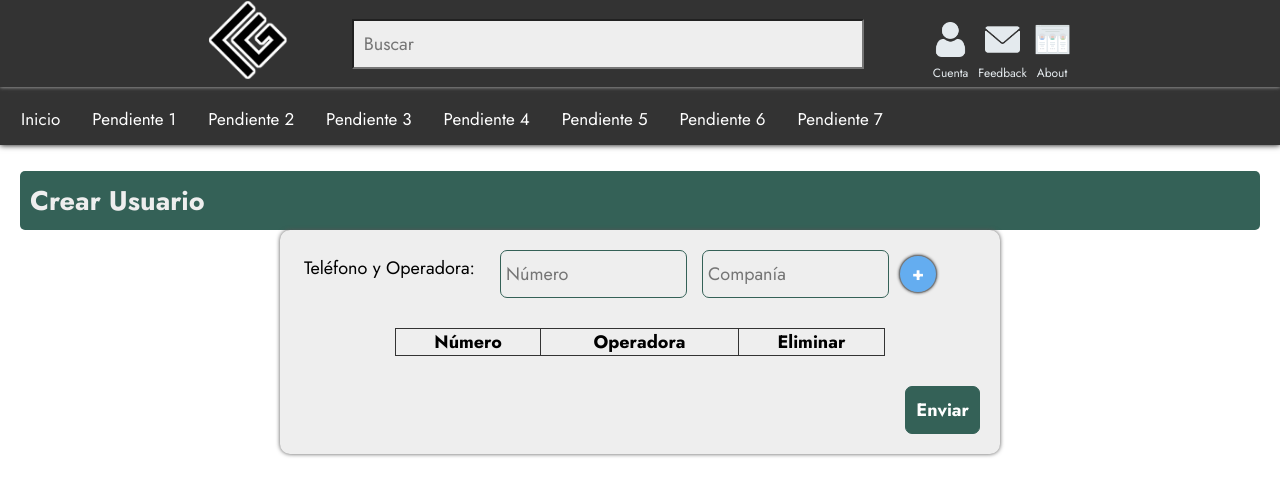
After one commit to czhizhpon/Practica04-MiAgendaTelef-nica, a PHP site: page /admin/view/user/phones.php in a window 1280 px wide. The commit adds this page. Shown: the top 496 px of the page. Run offline with PHP 8.4, Linux system fonts and the light colour scheme; lists and menus that the app fills with data are empty.

Commit message:
Creación: usuarios.

```diff
--- /dev/null
+++ b/admin/view/user/phones.php
@@ -0,0 +1,103 @@
+<!DOCTYPE html>
+<html lang="es">
+<head>
+	<meta charset="utf-8"/>
+	<meta name="viewport" content="width=device-width, initial-scale=1"/>
+    <link href="../../css/create_user_layout.css" rel="stylesheet"/>
+    <link href="../../css/main_format.css" rel="stylesheet"/>
+	<script src="../../js/create_phone_validation.js"></script>
+	<title>Crear Usuario</title>
+</head>
+<body>
+    <header id="main_header">
+
+        <div id="logo_container">
+
+            <a href="index.html" id="img_logo">
+                <img src="../../images/icons/logo.png" alt="Logo Game Specs"/>
+            </a>
+
+            <form id="f_search">
+                <input type="search" id="index_search" name="index_search" placeholder="Buscar"/>
+            </form>
+
+            <a href="#" class="nav_icon">
+                <img src="../../images/icons/user.png" alt="account logo"/>
+                <span>Cuenta</span>
+            </a>
+            <a href="#" class="nav_icon">
+                <img src="../../images/icons/mail.png" alt="feedback logo"/>
+                <span>Feedback</span>
+            </a>
+            <a href="#" class="nav_icon">
+                <img src="../../images/icons/team.png" alt="about logo"/>
+                <span>About</span>
+            </a>
+
+        </div>
+
+        <nav id="header_nav">
+            <a class="nav_a" href="index.html">Inicio</a>
+            <a class="nav_a" href="#">Pendiente 1</a>
+            <a class="nav_a" href="#">Pendiente 2</a>
+            <a class="nav_a" href="#">Pendiente 3</a>
+            <a class="nav_a" href="#">Pendiente 4</a>
+            <a class="nav_a" href="#">Pendiente 5</a>
+            <a class="nav_a" href="#">Pendiente 6</a>
+            <a class="nav_a" href="#">Pendiente 7</a>
+        </nav>
+
+    </header>
+    <!-- Fin Barra Nav   -->
+
+	<section class="form_section">
+		<header>
+			<h2>Crear Usuario</h2>
+		</header>
+		<form id="f_personal_data" onsubmit="return submitForm(event)"
+		action="../controller/create_user.php"
+        method="POST">
+
+			<label for="i_phone_number">Teléfono y Operadora:</label>
+			<input type="text" name="i_phone_number" id="i_phone_number" class="text_input i_phone"
+			placeholder="Número"
+			onkeypress="return nNumberValidate(event, 10)"
+			onkeyup="return phoneValidate(this, 10)"
+			onblur="phoneError(this, 10)"/>
+
+			<input type="text" name="i_phone_company" id="i_phone_company" class="text_input i_phone"
+			placeholder="Companía"
+			onkeyup="phoneCompanyEmptyValidation(this)"
+			onblur="phoneCompanyError(this)"/>
+
+			<input type="hidden" name="i_phones" id="i_phones" value="">
+			<input type="hidden" name="i_companies" id="i_companies" value="">
+
+			<input type="button" id="btn_add_tel" value="+"
+			onclick="addPhone()">
+            <br>
+			<span id="s_phone_notice" class="s_error_validation"></span>
+			<br>
+
+			<div id="phone_list" class="table_container" onclick="delPhone(event)">
+				<table id="user_numbers" class="table_numbers">
+					<tr>
+						<th>Número</th>
+						<th>Operadora</th>
+						<th>Eliminar</th>
+					</tr>
+					<tr>
+						<?php
+
+						?>
+					</tr>
+				</table>
+			</div>
+
+			<div class="d_button_container">
+				<input type="submit" id="i_send_data" class="submit_input" value="Enviar"/>
+			</div>
+		</form>
+	</section>
+</body>
+</html>
--- a/config/conexionBD.php
+++ b/config/conexionBD.php
@@ -2,7 +2,7 @@
     $db_servername="localhost";
     $db_username="root";
     $db_password="";
-    $db_name="";
+    $db_name="practica04";
 
     $conn=new mysqli($db_servername, $db_username, $db_password, $db_name);
     $conn->set_charset("utf8");
--- a/css/create_user_layout.css
+++ b/css/create_user_layout.css
@@ -125,13 +125,18 @@
     font-weight: bolder;
     color: #fff;
     padding: 5px 12px;
-    border: solid 1px #346157;
+    border: solid 1px #777;
     background-color: #64ADF0;
     color: #fff;
     margin: 15px 10px;
     border-radius: 50% !important;
+    box-shadow: 0px 0px 3px #333;
 }
 
+#btn_add_tel:active {
+    background-color: rgb(24, 130, 230);
+    transition: 0.3s all;
+}
 .i_phone {
     width: 25% !important;
     margin-left: 15px !important;
@@ -161,11 +166,6 @@
     padding: 5px;
 }
 
-#btn_add_tel:active {
-    background-color: #00000010;
-    transition: 0.3s all;
-}
-
 .btn{
     text-decoration:  none;
     padding: 5px;
--- /dev/null
+++ b/js/create_phone_validation.js
@@ -0,0 +1,150 @@
+function phoneValidate(e, n){
+    if(e.value.length < n - 1){
+        e.classList.add("s_input_error");
+        return false;
+    }else{
+        validate("s_phone_notice");
+        e.classList.remove("s_input_error");
+        return true;
+    }
+}
+
+function phoneError(e, n){
+    if(!phoneValidate(e, n)){
+        printValidationError("s_phone_notice", "Número de teléfono obligatorio.");
+        document.getElementById("s_phone_notice").classList.add("s_show");
+        return false;
+    }
+    return true;
+}
+
+
+function phoneCompanyEmptyValidation(e){
+    var companyString = e.value;
+    e.classList.add("s_input_error");
+    if(companyString.length == 0){
+        return false
+    }
+    for(var i = 0; i < companyString.length; i++){
+        if(companyString.charCodeAt(i) != 32){
+            e.classList.remove("s_input_error");
+            validate("s_phone_notice");
+            return true;
+        }
+    }
+    return false;
+}
+
+function phoneCompanyError(e){
+    if(!phoneCompanyEmptyValidation(e)){
+        printValidationError("s_phone_notice", "Companía obligatoria.");
+        document.getElementById("s_phone_notice").classList.add("s_show");
+        return false;
+    }
+    return true;
+}
+
+
+class Phone{
+
+    constructor(number, company){
+        this.number = number;
+        this.company = company;
+    }
+}
+
+var userPhones = new Array();
+
+class PhoneGUI{
+
+    createPhone(number, company){
+        userPhones.push(new Phone(number, company));
+    }
+
+    deletePhone(index){
+        userPhones.splice(index, 1);
+    }
+
+    printPhones(){
+        var table = document.getElementById("user_numbers");
+        var phone = document.getElementById("i_phones");
+        var company = document.getElementById("i_companies");
+        var list = `<tr>
+            <th> Número</th>
+            <th>Operadora</th>
+            <th>Eliminar</th>
+        </tr>`;
+
+        var phones = "";
+        var companies = "";
+
+        for(var i = 0; i < userPhones.length; i++){
+            list = list + `<tr>
+                <td> ${userPhones[i].number}  </td>
+                <td> ${userPhones[i].company} </td>
+                <td> <a href="#" id="ph${i}" name="delete_phone" class="btn btn_danger">Eliminar</a></td>
+                </tr>`;
+            phones = phones + `"${userPhones[i].number}",`;
+            companies = companies + `"${userPhones[i].company}",`;
+        }
+        phones = phones.substring(0, phones.length - 1);
+        companies = companies.substring(0, companies.length - 1);
+
+        table.innerHTML = list;
+        phone.value = phones;
+        company.value = companies;
+    }
+}
+
+var phoneGUI = new PhoneGUI();
+
+function userPhonesError(){
+
+    if(userPhones.length == 0){
+        var numberInput = document.getElementById("i_phone_number");
+        var companyInput = document.getElementById("i_phone_company");
+        var e_span = document.getElementById("s_phone_notice");
+
+        numberInput.classList.add("s_input_error");
+        companyInput.classList.add("s_input_error");
+
+        e_span.classList.add("s_show");
+        printValidationError("s_phone_notice", "Número de teléfono y su compania son obligatorios.");
+        return false;
+    }
+    return true;
+}
+
+function addPhone(){
+    var number = document.getElementById("i_phone_number");
+    var company = document.getElementById("i_phone_company");
+
+    number.classList.add("s_input_error");
+    company.classList.add("s_input_error");
+    if(phoneError(number, 10) && phoneCompanyError(company)){
+        phoneGUI.createPhone(number.value, company.value);
+        phoneGUI.printPhones();
+
+        number.value = "";
+        company.value = "";
+        validate("s_phone_notice");
+        number.classList.remove("s_input_error");
+        company.classList.remove("s_input_error");
+    }else{
+        printValidationError("s_phone_notice", "Número de teléfono y su compania son obligatorios.");
+    }
+}
+
+function delPhone(evt){
+    var e = evt.target;
+    if(e.name == "delete_phone"){
+        var index = "";
+        for(var i = 2; i < e.name.length; i++){
+            index = index + e.id.charAt(i);
+        }
+        phoneGUI.deletePhone(parseInt(index));
+        phoneGUI.printPhones();
+
+    }
+    evt.preventDefault();
+}
```
Also changed, not shown: admin/controller/user/create_phones.php (added, +16 -0 lines), css/main_format.css (+0 -10 lines), js/create_user_validation.js (+7 -143 lines), js/phone_controller.js (deleted, +0 -17 lines), public/controller/create_user.php (+13 -6 lines), public/view/create_user.html (+5 -36 lines).
